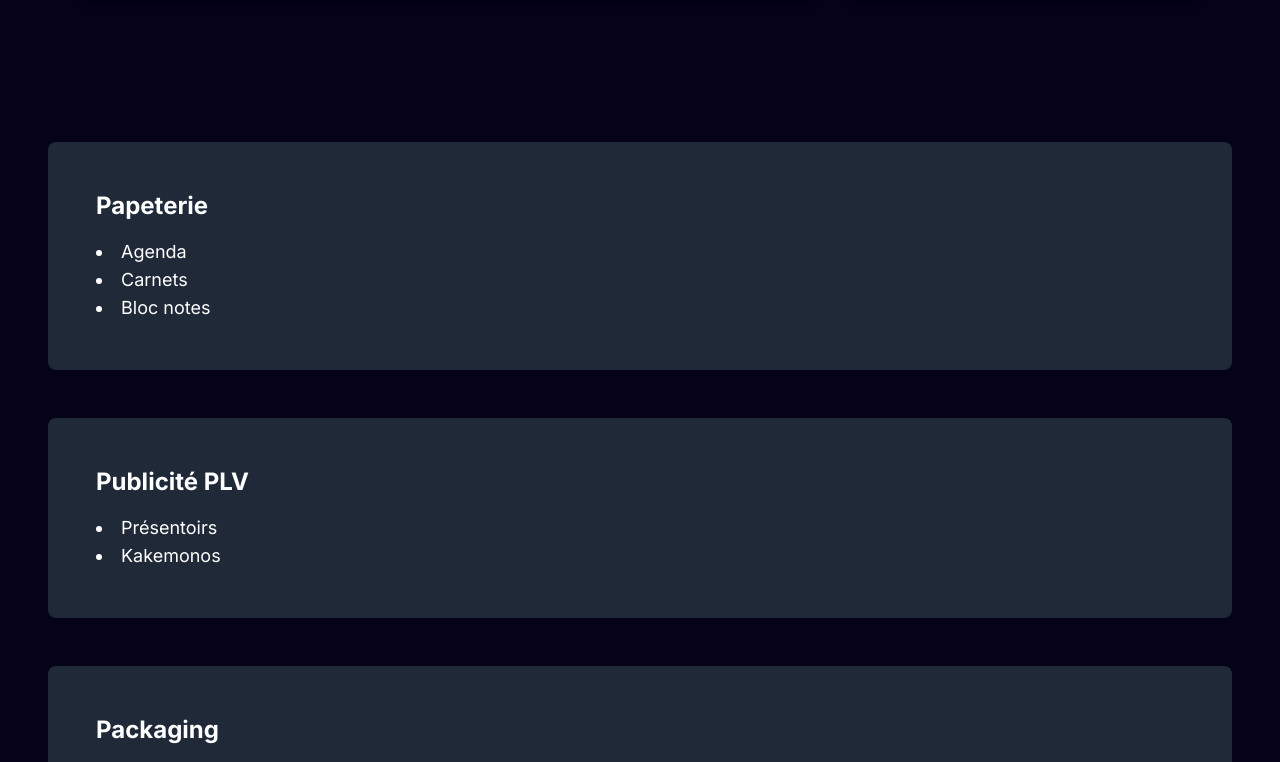
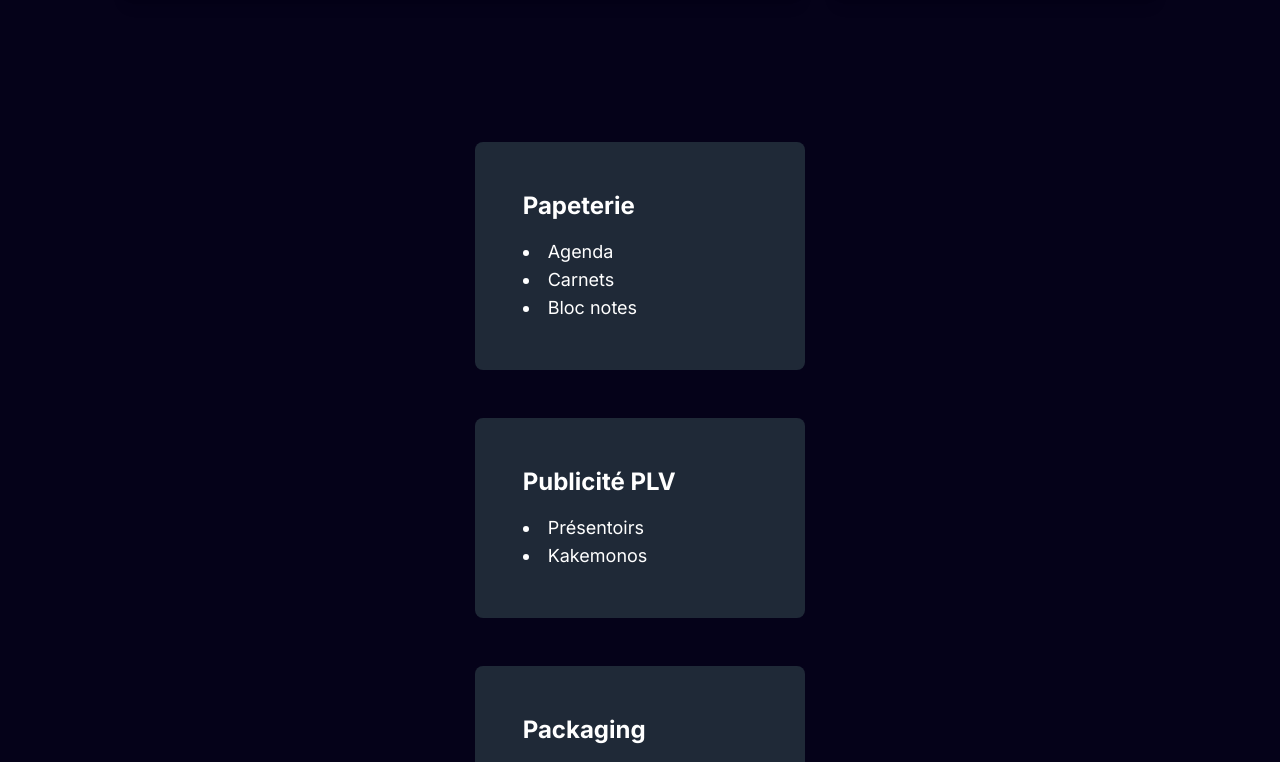
Before and after one commit to aynemis/ediprint, a Next.js app: page /products in a window 1280 px wide. Shown: the part 978-1740 px from the top of the page. Built offline with nearby package versions, Linux system fonts and the light colour scheme.

Commit message:
products description

```diff
--- a/src/app/products/page.js
+++ b/src/app/products/page.js
@@ -7,7 +7,7 @@ export default function Home() {
 
 
   return (
-      <main >
+      <main className='flex flex-col items-center'>
         <ProductsIntro />
         <ProductDesc />
       </main>
--- a/src/components/ProductsDesc/index.jsx
+++ b/src/components/ProductsDesc/index.jsx
@@ -3,7 +3,7 @@ import Link from 'next/link';
 
 export default function Index() {
     return (
-    <div className='py-6 sm:py-8 lg:py-12 lg:px-12'>
+    <div className='py-6 sm:py-8 lg:py-12 lg:px-12 w-full md:w-1/3'>
     <div  className="bg-gray-800 mb-12 rounded-lg px-12 py-6 lg:py-12 text-white">
         <div id="papeterie">
             <h2 className='text-xl font-bold lg:text-2xl mb-4'>Papeterie</h2>
```
